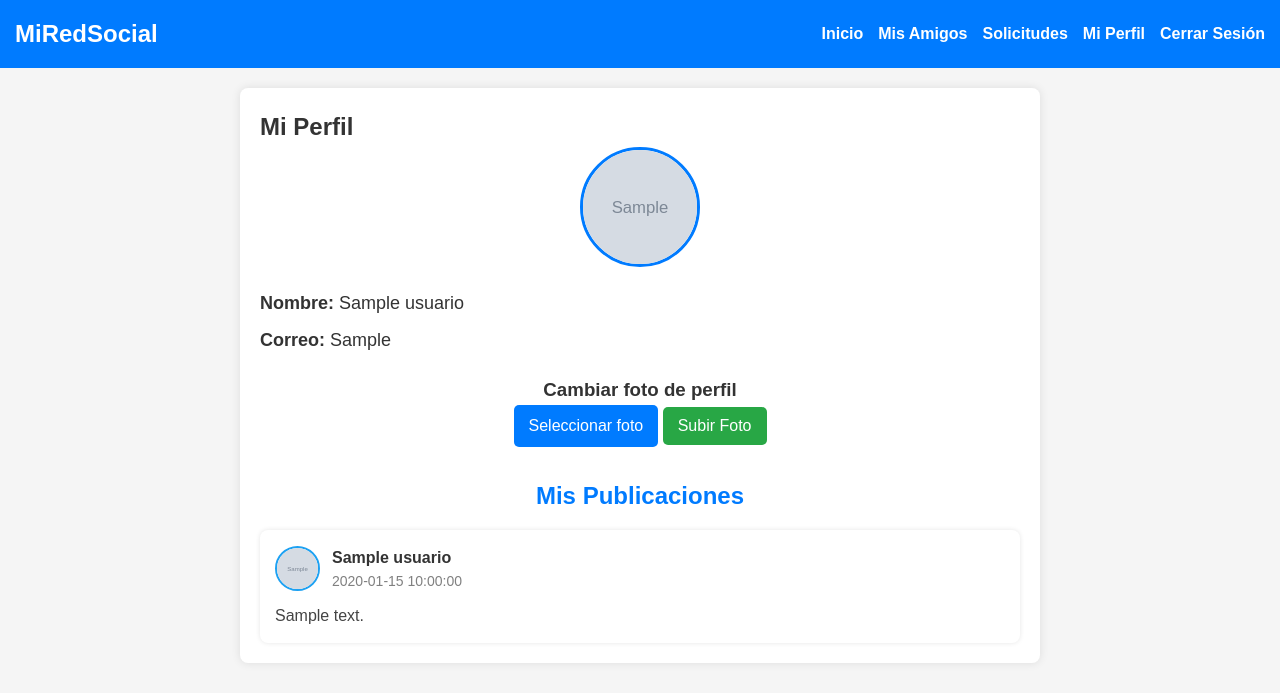
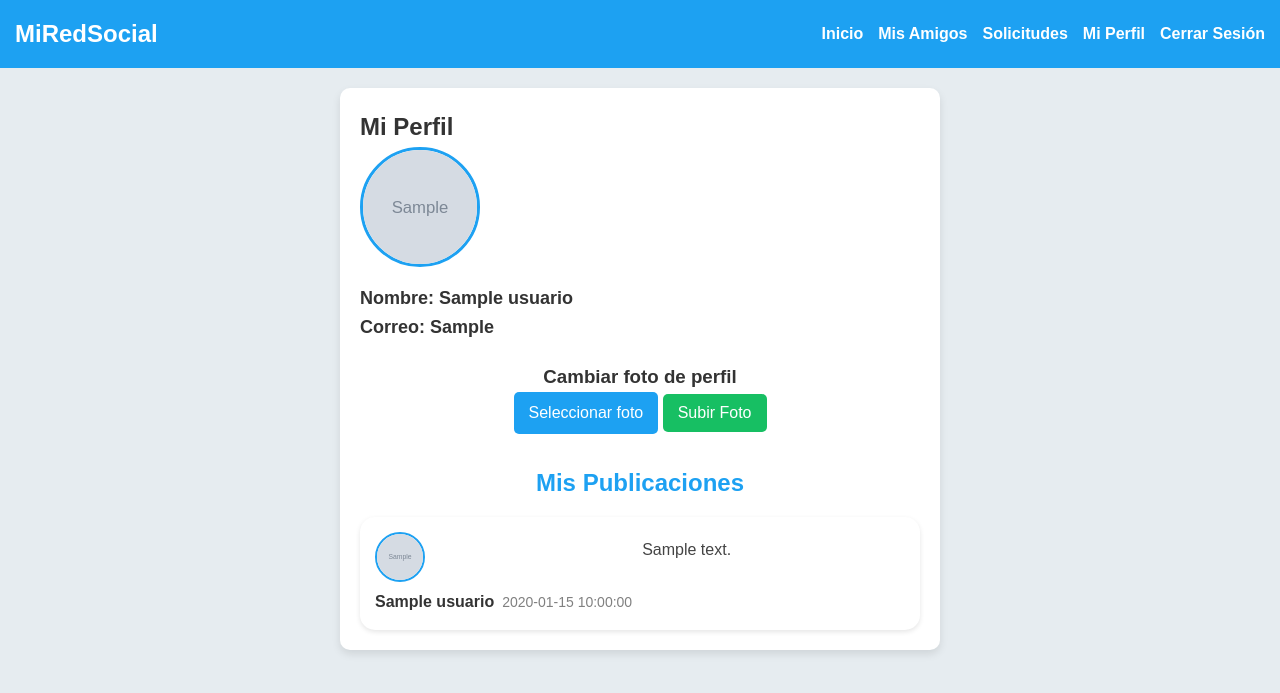
Before and after one commit to JazielPatricio/PATZINO, a PHP site: page /php/perfil.php in a window 1280 px wide. Shown: the top 693 px of the page. Run offline with PHP 8.4, Linux system fonts and the light colour scheme; the visitor is signed in with stand-in values (Sample User, id 1); tables that the repository leaves empty or names only in its code hold one stand-in row (values such as "Sample post"); grey boxes marked "Sample" are stand-in pictures.

Commit message:
Se modifico el archivo perfil2.css para que se vea bien todo el diseño

```diff
--- a/css/perfil2.css
+++ b/css/perfil2.css
@@ -7,14 +7,14 @@
 }
 
 body {
-    background-color: #f5f5f5;
+    background-color: #e6ecf0; /* Color de fondo similar a Twitter */
     color: #333;
     line-height: 1.6;
 }
 
 /* 📌 Barra de navegación */
 .navbar {
-    background: #007bff;
+    background: #1da1f2;
     color: white;
     padding: 15px;
     display: flex;
@@ -50,18 +50,18 @@ body {
 
 /* 📌 Contenedor principal */
 .contenedor {
-    max-width: 800px;
+    max-width: 600px;
     margin: 20px auto;
     background: white;
     padding: 20px;
-    border-radius: 8px;
-    box-shadow: 0 0 10px rgba(0, 0, 0, 0.1);
+    border-radius: 10px;
+    box-shadow: 0 4px 8px rgba(0, 0, 0, 0.1);
 }
 
-/* 📌 Foto de perfil principal (Grande y centrada) */
-.foto-perfil {
+/* 📌 Datos del perfil centrados */
+.perfil-usuario {
     text-align: center;
-    margin-bottom: 15px;
+    margin-bottom: 20px;
 }
 
 .foto-perfil-principal {
@@ -69,13 +69,16 @@ body {
     height: 120px;
     border-radius: 50%;
     object-fit: cover;
-    border: 3px solid #007bff;
+    border: 3px solid #1da1f2;
 }
 
-/* 📌 Información del usuario */
+.info {
+    margin-top: 10px;
+}
+
 .info p {
     font-size: 18px;
-    margin: 8px 0;
+    font-weight: bold;
 }
 
 /* 📌 Sección para subir una nueva foto */
@@ -85,7 +88,7 @@ body {
 }
 
 .btn-subir {
-    background: #007bff;
+    background: #1da1f2;
     color: white;
     padding: 8px 15px;
     border-radius: 5px;
@@ -95,7 +98,7 @@ body {
 }
 
 .btn-subir:hover {
-    background: #0056b3;
+    background: #0c85d0;
 }
 
 .subir-foto input[type="file"] {
@@ -103,7 +106,7 @@ body {
 }
 
 .subir-foto button {
-    background: #28a745;
+    background: #17bf63;
     color: white;
     border: none;
     padding: 10px 15px;
@@ -113,17 +116,17 @@ body {
 }
 
 .subir-foto button:hover {
-    background: #218838;
+    background: #129b50;
 }
 
-/* 📌 Publicaciones */
+/* 📌 Estilo de publicaciones tipo Twitter */
 .publicaciones {
     margin-top: 20px;
 }
 
 .publicaciones h2 {
     text-align: center;
-    color: #007bff;
+    color: #1da1f2;
 }
 
 /* 📌 Tarjeta de publicación */
@@ -131,31 +134,33 @@ body {
     background: white;
     padding: 15px;
     margin-top: 15px;
-    border-radius: 8px;
-    box-shadow: 0 0 5px rgba(0, 0, 0, 0.1);
-}
-
-/* 📌 Encabezado de la publicación */
-.tweet-header {
+    border-radius: 15px;
+    box-shadow: 0 2px 5px rgba(0, 0, 0, 0.1);
     display: flex;
-    align-items: center;
-    gap: 12px;
-    margin-bottom: 10px;
+    gap: 10px;
 }
 
 /* 📌 Foto de perfil en publicaciones (Pequeña y alineada a la izquierda) */
 .foto-perfil-publicacion {
-    width: 45px;
-    height: 45px;
+    width: 50px;
+    height: 50px;
     border-radius: 50%;
     object-fit: cover;
     border: 2px solid #1da1f2;
 }
 
-/* 📌 Información de perfil en la publicación */
+/* 📌 Contenedor de contenido del tweet */
+.tweet-content {
+    flex-grow: 1;
+    display: flex;
+    flex-direction: column;
+}
+
+/* 📌 Información del usuario y fecha */
 .info-perfil {
     display: flex;
-    flex-direction: column;
+    align-items: center;
+    gap: 8px;
 }
 
 .info-perfil .nombre {
@@ -169,10 +174,46 @@ body {
     color: gray;
 }
 
-/* 📌 Contenido de la publicación */
-.contenido-tweet {
+/* 📌 Texto del tweet */
+.contenido-tweet p {
     font-size: 16px;
     color: #444;
+    margin-top: 5px;
+}
+
+/* 📌 Botones de interacción estilo Twitter */
+.tweet-actions {
+    display: flex;
+    justify-content: space-between;
+    margin-top: 10px;
+    color: gray;
+}
+
+.tweet-actions button {
+    background: none;
+    border: none;
+    cursor: pointer;
+    font-size: 14px;
+    display: flex;
+    align-items: center;
+    gap: 5px;
+}
+
+.tweet-actions button:hover {
+    color: #1da1f2;
+}
+
+/* 📌 Íconos simulados */
+.like::before {
+    content: "♥";
+}
+
+.comment::before {
+    content: "💬";
+}
+
+.retweet::before {
+    content: "🔁";
 }
 
 /* 📌 Ajuste responsivo */
@@ -188,8 +229,8 @@ body {
     }
 
     .foto-perfil-publicacion {
-        width: 40px;
-        height: 40px;
+        width: 45px;
+        height: 45px;
     }
 
     .info p {
```
